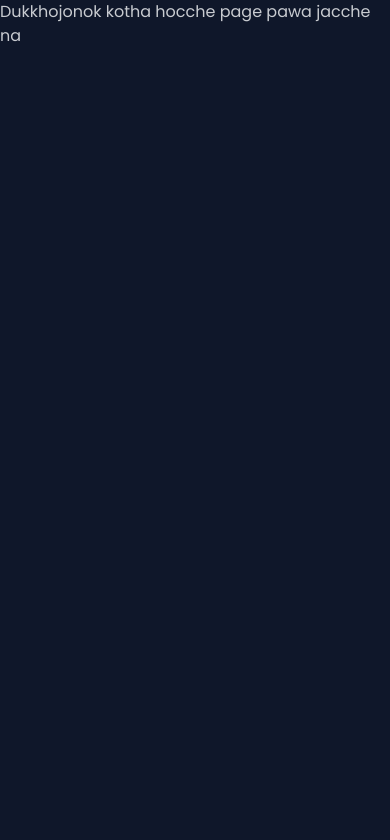
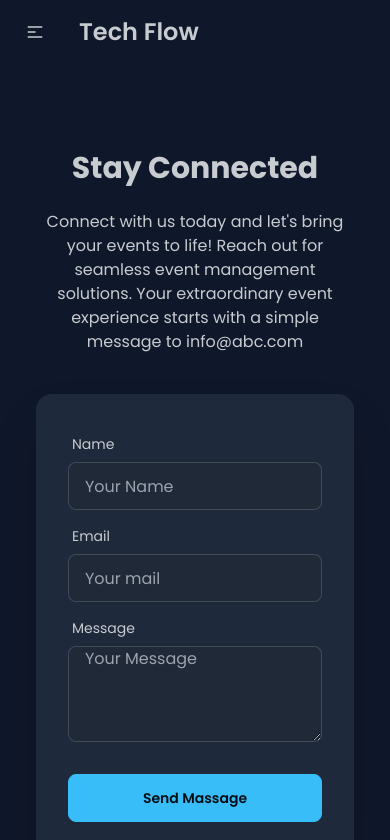
Before and after one commit to 78faysal/the-tech-flow, a React (Vite) app: page /contact in a window 390 px wide. Shown: the top 840 px of the page. Built offline with nearby package versions, Linux system fonts and the light colour scheme; no server answers.

Commit message:
extra section and many more added

```diff
--- /dev/null
+++ b/src/Pages/Home/About.jsx
@@ -0,0 +1,25 @@
+
+const About = () => {
+    return (
+        <div className=" max-sm:px-5">
+            <div className="h-20"></div>
+            <div className="min-h-screen flex items-center" >
+                <div className="card grid grid-cols-1 md:grid-cols-2">
+                    <img src='https://i.ibb.co/FVm57p4/team.jpg' alt="" />
+                    <div className="max-sm:py-5 px-5 flex items-center">
+                        <div className="space-y-3">
+                            <h2 className="text-2xl font-semibold mt-20 mb-4 w-32 pb-1 border-b-2 border-secondary">About Us</h2>
+                            <h2 className="card-title text-3xl">Who We Are?</h2>
+                            <p>With a track record of successful events spanning various industries, we bring a wealth of experience to the table. Our team's expertise ensures that your event is in capable hands from conceptualization to execution.</p>
+                            <div className="card-actions justify-start">
+                                <button className="btn btn-primary">Join Us</button>
+                            </div>
+                        </div>
+                    </div>
+                </div>
+            </div>
+        </div>
+    );
+};
+
+export default About;
--- a/src/Pages/Home/Banner.jsx
+++ b/src/Pages/Home/Banner.jsx
@@ -6,7 +6,7 @@ const Banner = () => {
     return (
         <div>
             <div className="hero min-h-screen absolute left-0 z-0" style={{ backgroundImage: 'url(https://i.ibb.co/h1Zz5zB/banner.jpg)' }}>
-                <div className="hero-overlay bg-opacity-60"></div>
+                <div className="hero-overlay bg-opacity-75"></div>
                 <div className="hero-content text-center text-neutral-content ">
                     <div className="max-w-4xl">
                         <h1 className="mb-5 text-5xl font-bold">Make tech-driven events <br /> <span className='text-primary'>Elevated</span></h1>
--- /dev/null
+++ b/src/Pages/Home/Contact.jsx
@@ -0,0 +1,45 @@
+
+const Contact = () => {
+    return (
+        <div className=" max-sm:px-5">
+            <div className="h-20"></div>
+            <div className="" >
+                <div className="hero min-h-screen">
+                    <div className="hero-content grid grid-cols-1 md:grid-cols-2">
+                        <div className="text-center lg:text-left">
+                            <h1 className="text-3xl font-bold">Stay Connected</h1>
+                            <p className="py-6">Connect with us today and let's bring your events to life! Reach out for seamless event management solutions. Your extraordinary event experience starts with a simple message to info@abc.com</p>
+                        </div>
+                        <div className="card shrink-0 w-full max-w-sm shadow-2xl bg-slate-800 mx-auto">
+                            <form className="card-body">
+                                <div className="form-control">
+                                    <label className="label">
+                                        <span className="label-text">Name</span>
+                                    </label>
+                                    <input type="name" placeholder="Your Name" className="input input-bordered bg-gray-800" required />
+                                </div>
+                                <div className="form-control">
+                                    <label className="label">
+                                        <span className="label-text">Email</span>
+                                    </label>
+                                    <input type="email" placeholder="Your mail" className="input input-bordered bg-gray-800" required />
+                                </div>
+                                <div className="form-control">
+                                    <label className="label">
+                                        <span className="label-text">Message</span>
+                                    </label>
+                                    <textarea type="text" placeholder="Your Message" className="input input-bordered bg-gray-800 h-24" required />
+                                </div>
+                                <div className="form-control mt-6">
+                                    <button className="btn btn-primary">Send Massage</button>
+                                </div>
+                            </form>
+                        </div>
+                    </div>
+                </div>
+            </div>
+        </div>
+    );
+};
+
+export default Contact;
--- /dev/null
+++ b/src/Pages/Home/Faq.jsx
@@ -0,0 +1,66 @@
+
+const Faq = () => {
+    return (
+        <div className="min-h-screen flex items-center">
+            <div>
+                <h2 className="text-3xl font-semibold text-center mt-20 mb-4 w-28 pb-1 mx-auto border-b-2 border-secondary">FAQ</h2>
+                <div className="collapse collapse-arrow bg-base-200">
+                    <input type="radio" name="my-accordion-2" checked="checked" />
+                    <div className="collapse-title text-xl font-medium">
+                        What services do you offer for event marketing and promotion?
+                    </div>
+                    <div className="collapse-content text-md px-5">
+                        <p>We offer comprehensive event marketing and promotion services, including digital marketing strategies, social media campaigns, and targeted online channel promotions. Our goal is to maximize the reach of your event and enhance audience engagement.</p>
+                    </div>
+                </div>
+                <div className="collapse collapse-arrow bg-base-200">
+                    <input type="radio" name="my-accordion-2" />
+                    <div className="collapse-title text-xl font-medium">
+                        How do you integrate technology into events?
+                    </div>
+                    <div className="collapse-content text-md px-5">
+                        <p>Our technology integration services encompass cutting-edge solutions such as virtual reality (VR), augmented reality (AR), live streaming, and interactive presentations. We tailor these technologies to create immersive and memorable event experiences.</p>
+                    </div>
+                </div>
+                <div className="collapse collapse-arrow bg-base-200">
+                    <input type="radio" name="my-accordion-2" />
+                    <div className="collapse-title text-xl font-medium">
+                        Can you provide a breakdown of your pricing for registration and ticketing services?
+                    </div>
+                    <div className="collapse-content text-md px-5">
+                        <p>Our pricing for registration and ticketing services varies based on the scale and requirements of your event. Please contact us for a customized quote. Starting at $1.99 per attendee, our services ensure efficient and secure ticketing with QR code generation for easy check-in.</p>
+                    </div>
+                </div>
+                <div className="collapse collapse-arrow bg-base-200">
+                    <input type="radio" name="my-accordion-2" />
+                    <div className="collapse-title text-xl font-medium">
+                        How experienced is your team in event planning and coordination?
+                    </div>
+                    <div className="collapse-content text-md px-5">
+                        <p>Our experienced team brings a wealth of expertise in event planning and coordination. With a track record of successful events, we handle everything from venue selection and scheduling to meticulous coordination, ensuring a seamless and memorable event.</p>
+                    </div>
+                </div>
+                <div className="collapse collapse-arrow bg-base-200">
+                    <input type="radio" name="my-accordion-2" />
+                    <div className="collapse-title text-xl font-medium">
+                        Can you share examples of companies you've worked with for sponsorship and partnership management?
+                    </div>
+                    <div className="collapse-content text-md px-5">
+                        <p>We have successfully collaborated with companies such as ABC Corporation and XYZ Innovations for sponsorship and partnership management. Our dedicated approach maximizes sponsor exposure and ensures a mutually beneficial partnership.</p>
+                    </div>
+                </div>
+                <div className="collapse collapse-arrow bg-base-200">
+                    <input type="radio" name="my-accordion-2" />
+                    <div className="collapse-title text-xl font-medium">
+                        What post-event services do you provide, and how can they benefit my event?
+                    </div>
+                    <div className="collapse-content text-md px-5">
+                        <p>Our post-event services include event recap videos, feedback compilation, and detailed post-event reports. These services are designed to capture and leverage the success of your event, providing valuable insights for future improvements.</p>
+                    </div>
+                </div>
+            </div>
+        </div>
+    );
+};
+
+export default Faq;
--- a/src/Pages/Home/Home.jsx
+++ b/src/Pages/Home/Home.jsx
@@ -2,13 +2,21 @@
 import Banner from "./Banner";
 import Services from "../Services/Services";
 import ShortServices from "./ShortServices";
+import About from "./About";
+import Contact from "./Contact";
+import Faq from "./Faq";
+import WorkedWith from "./WorkedWith";
 
 const Home = () => {
     return (
         <div>
             <Banner />
             <div className="min-h-screen"></div>
+            <About />
             <ShortServices />
+            <Faq />
+            <WorkedWith />
+            <Contact />
         </div>
     );
 };
--- /dev/null
+++ b/src/Pages/Home/WorkedWith.jsx
@@ -0,0 +1,17 @@
+
+const WorkedWith = () => {
+    return (
+        <div>
+            <h2 className="text-3xl font-semibold text-center mt-20 mb-4 w-72 pb-1 mx-auto border-b-2 border-secondary">Our Best Clients</h2>
+            <div className="flex gap-10 justify-around items-center max-sm:flex-wrap max-sm:px-5 max-sm:gap-5">
+                <img className="w-40 h-20" src="https://i.ibb.co/HHJmZZ3/pngwing-com-2.png" alt="" />
+                <img className="w-40 h-26" src="https://i.ibb.co/6XBGJBG/pngwing-com-3.png" alt="" />
+                <img className="w-40 h-26" src="https://i.ibb.co/2dYpGx4/pngwing-com-4.png" alt="" />
+                <img className="w-40 h-26" src="https://i.ibb.co/BrT82v5/pngwing-com-5.png" alt="" />
+                <img className="w-40 h-20" src="https://i.ibb.co/Gdmwq2v/pngwing-com-6.png" alt="" />
+            </div>
+        </div>
+    );
+};
+
+export default WorkedWith;
--- a/src/Pages/Services/Services.jsx
+++ b/src/Pages/Services/Services.jsx
@@ -1,8 +1,9 @@
 import { FaStar } from "react-icons/fa";
-import { Link, useLoaderData } from "react-router-dom";
+import { Link, useLoaderData, useNavigate } from "react-router-dom";
 
 const Services = () => {
     const services = useLoaderData();
+    const navigate = useNavigate();
 
     return (
         <div className="min-h-screen">
@@ -21,7 +22,7 @@ const Services = () => {
                                         <p className="text-xl flex gap-1"><FaStar className="text-yellow-500"></FaStar>{service.rating}</p>
                                     </div>
                                     <div className="card-actions justify-start mt-3">
-                                        <button className="btn btn-primary">See Details</button>
+                                        <button className="btn btn-primary" onClick={() => navigate(`/serviceDetail/${service.id}`)}>See Details</button>
                                     </div>
                                 </div>
                             </div>
--- a/src/Pages/Shared/Footer.jsx
+++ b/src/Pages/Shared/Footer.jsx
@@ -3,7 +3,7 @@ import { Link } from "react-router-dom";
 const Footer = () => {
     return (
         <div>
-            <footer className="footer p-10 bg-base-200 text-base-content px-24">
+            <footer className="footer p-10 max-sm:p-5 bg-base-200 text-base-content px-24">
                 <aside>
                     <Link className="text-4xl font-semibold" to='/'>The Tech Flow</Link>
                     <p>ACME Industries Ltd.<br />Providing reliable tech since 1992</p>
```
Also changed, not shown: src/routes/Routes.jsx (+10 -0 lines).
